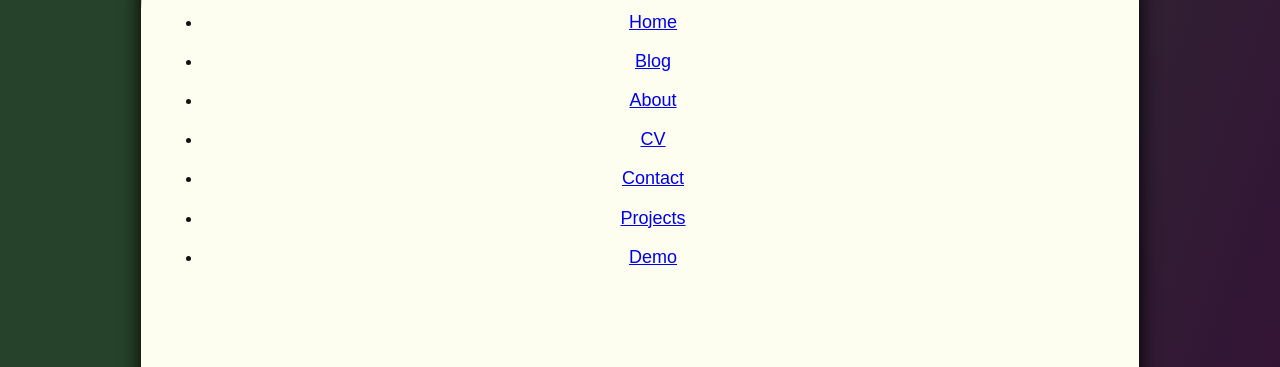
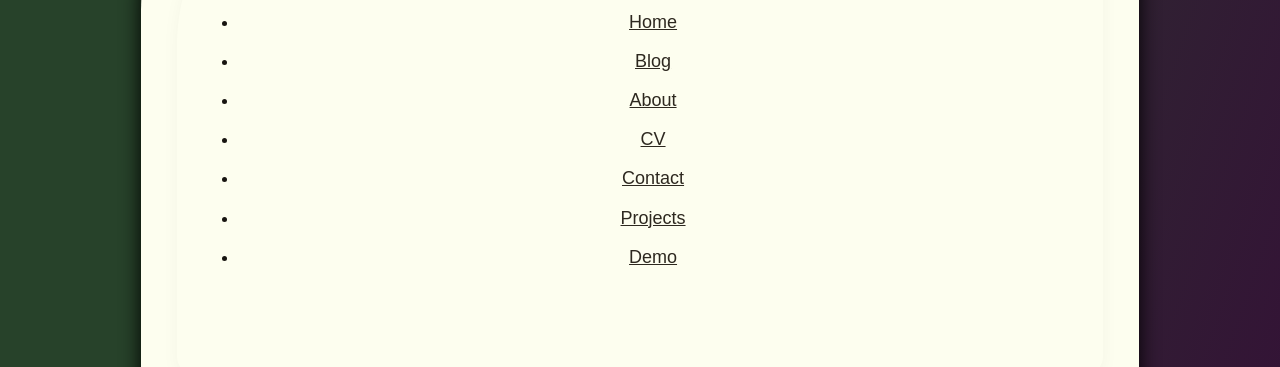
Before and after one commit to batikanor/website-gatsby-src, a Gatsby site: page /cv in a window 1280 px wide. Shown: the part 190-557 px from the top of the page. Built offline with nearby package versions, Linux system fonts and the light colour scheme; Gatsby itself is replaced by a stand-in of ours.

Commit message:
unnecessary design changes

```diff
--- a/src/components/header.js
+++ b/src/components/header.js
@@ -25,7 +25,7 @@ const Header = () => {
                 <p className={headerStyles.subtitle}>{data.site.siteMetadata.author}</p>
             </Link>
             </h1>
-            <div>
+            <div className={headerStyles.navDiv}>
                 <nav className={headerStyles.nav}>
                     <ul className={headerStyles.navList}>
                         <li>
--- a/src/components/header.module.scss
+++ b/src/components/header.module.scss
@@ -21,8 +21,17 @@ $breakpoint-smartphones-landscape: 768px;
 }
 
 .header {
-    padding: 1rem 0 3rem;
+    padding: 1rem 2rem 3rem;
     text-align: center;
+    box-shadow: 0 4px 18px 0 rgba(0, 0, 0, 0.04);
+    border-radius: 20px;
+    //background-color: lightGray;
+    filter: sepia(100%);
+
+    background: grayscale(30%);
+    border-top-left-radius: 200px;
+    margin-bottom: 1rem;
+
 
 }
 
@@ -38,13 +47,18 @@ $breakpoint-smartphones-landscape: 768px;
 .subtitle {
     color: #555666;
     font-size: 1.5rem;
+
+
 }
+.nav-div {
 
+}
 .nav {
     display: flexbox;
 }
 
 .nav-list {
+
     display: flex;
     //display: flex; //< ltr
     list-style-type: none;
@@ -64,7 +78,6 @@ $breakpoint-smartphones-landscape: 768px;
     text-align: center;
     font-family: 'bigfish';
     font-weight: bolder;
-
 
 }
 
--- a/src/pages/blog.module.scss
+++ b/src/pages/blog.module.scss
@@ -5,6 +5,7 @@
 
 }
 .blog-post {
+
     box-shadow: 0 4px 8px 0 rgba(0, 0, 0, 0.2);
     margin:  1rem 0;
     a {
--- a/src/styles/index.scss
+++ b/src/styles/index.scss
@@ -653,7 +653,8 @@ hr:before {
   border-color: #8c8b8b;
   border-width: 0 0 1px 0;
   border-radius: 20px;
-  text-decoration-color: red;;
+  text-decoration-color: red;
+  filter: sepia(100%);
 }
 hr:after {
   content: '人';
@@ -666,5 +667,5 @@ hr:after {
 	font-size: 18px;
 	-webkit-transform: rotate(90deg);
 	-moz-transform: rotate(90deg);
-	transform: rotate(90deg);
+  transform: rotate(90deg);
 }
```
